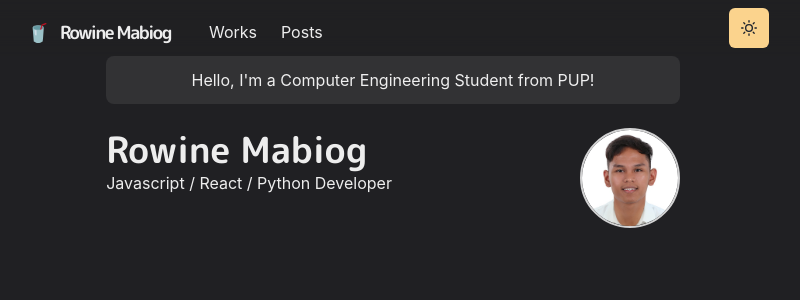
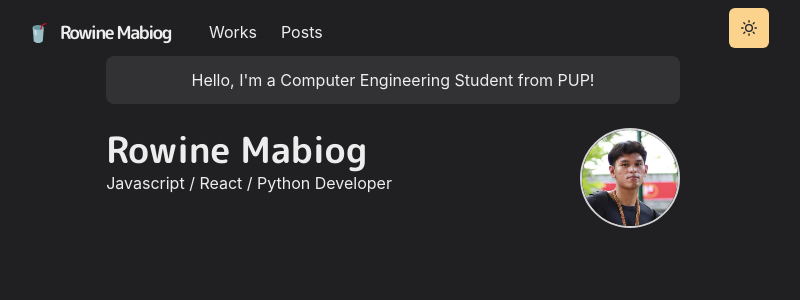
Before and after one commit to Rowine/next-portfolio, a Next.js app: page / in a window 1280 px wide. Shown: the top 300 px of the page, without its empty margins (247-1047 px from the left). Built offline with nearby package versions, Linux system fonts and the light colour scheme.

Commit message:
change profile image

```diff
--- a/src/app/page.js
+++ b/src/app/page.js
@@ -43,7 +43,7 @@ export default function Home() {
             borderRadius="full"
             objectFit="cover"
             objectPosition="center"
-            src="/images/rowine.jpg"
+            src="/images/rowine.jpeg"
             alt="Profile Image"
           />
         </Box>
```
Also changed, not shown: public/images/rowine.jpeg, public/images/rowine.jpg (deleted).
